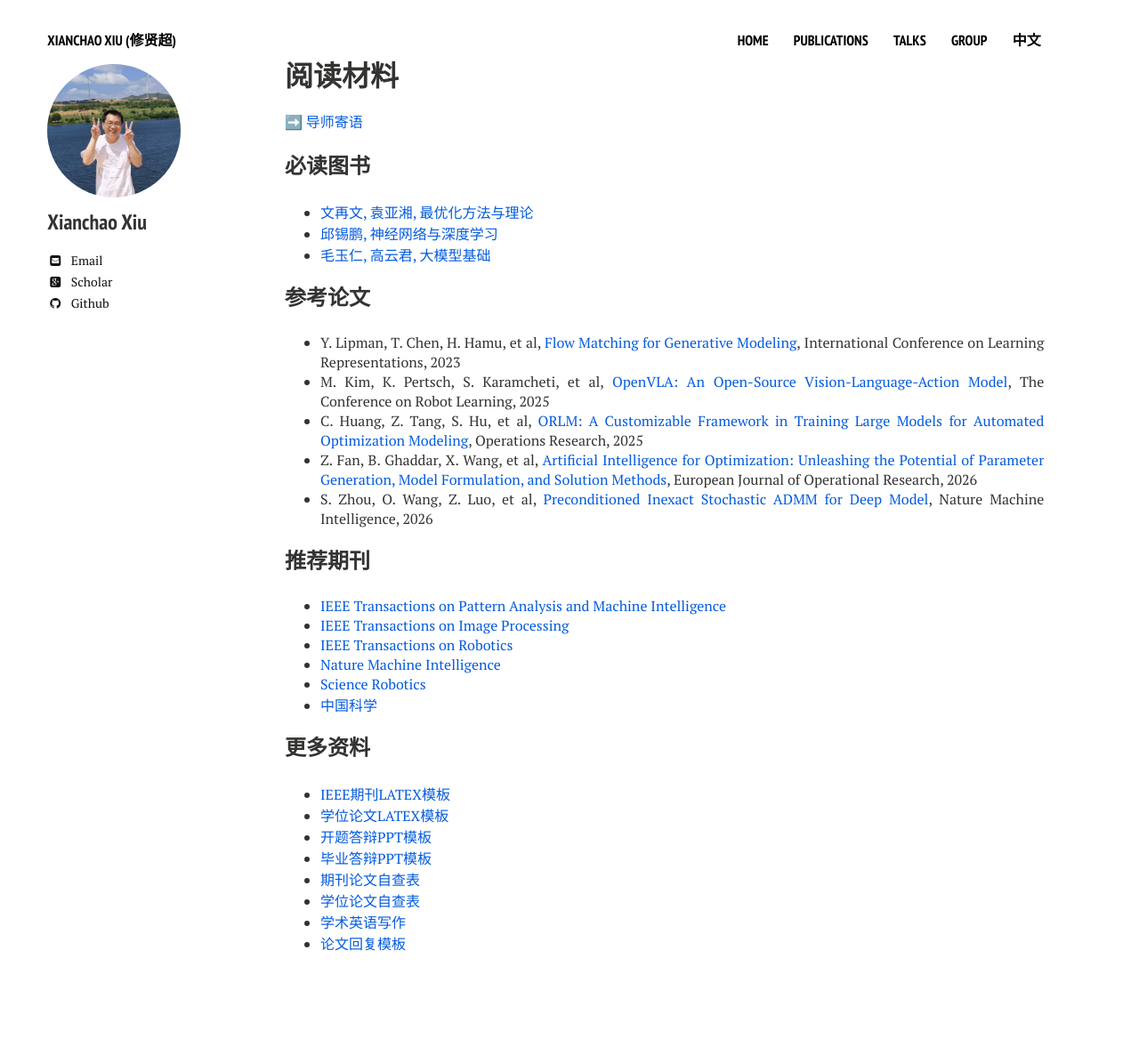
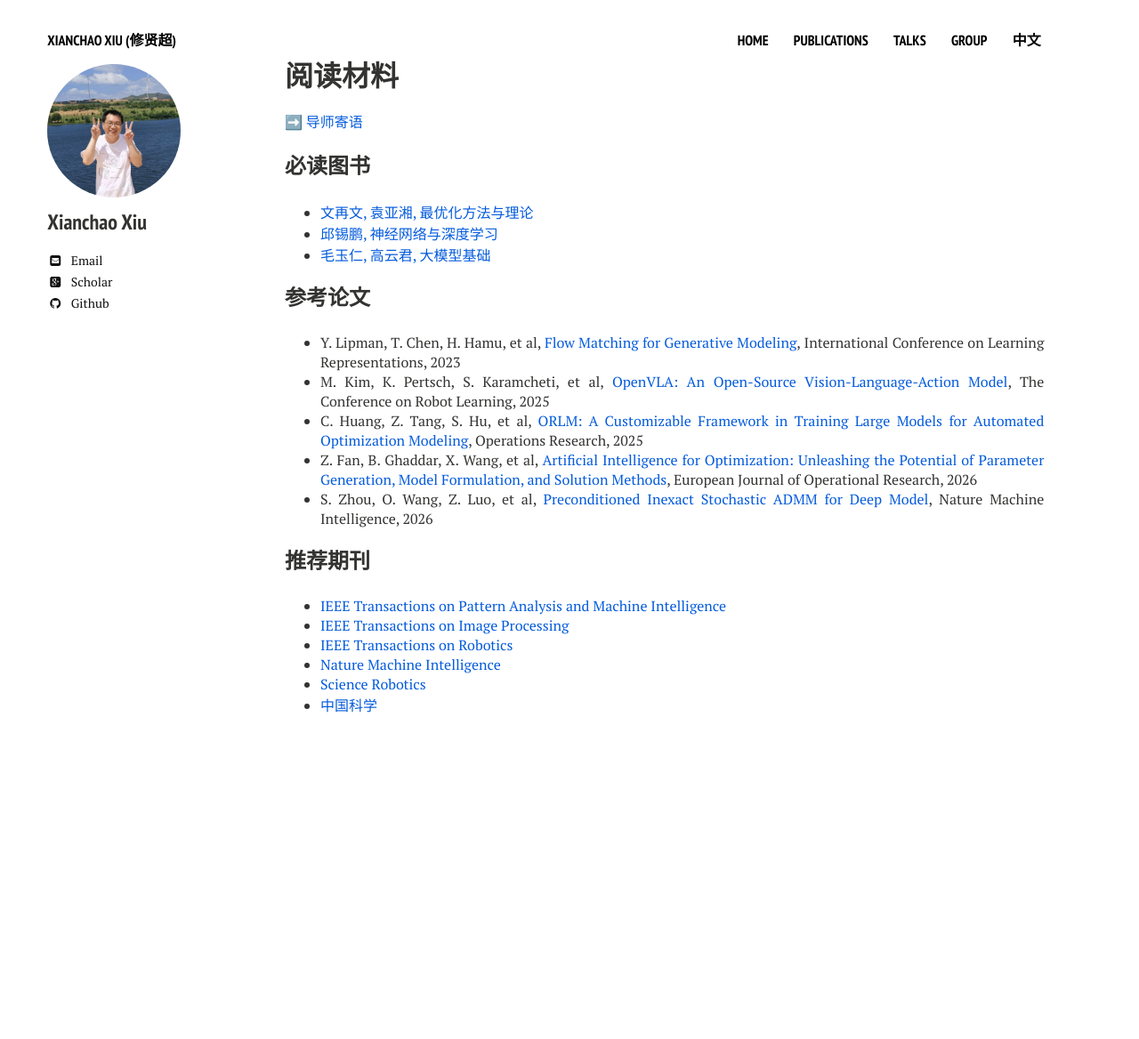
Before and after one commit to xianchaoxiu/xianchaoxiu.github.io, a Jekyll site: the page built from chinese/reading/index.md, in a window 1280 px wide. Shown: the whole page at 89% size. Built offline with Jekyll 4.4.1, drawn with Linux system fonts in a browser that asks for light colours; nearby versions of some CDN libraries; after the commit the page ends 900 px from its top, so only the background shows below that.

Commit message:
Update index.md

```diff
--- a/chinese/reading/index.md
+++ b/chinese/reading/index.md
@@ -31,15 +31,3 @@ share: false
 *  <a href="https://www.nature.com/natmachintell/" class="textlink" target="_blank"> Nature Machine Intelligence </a> <br>
 *  <a href="https://www.science.org/journal/scirobotics" class="textlink" target="_blank"> Science Robotics </a> <br>
 *  <a href="https://www.scichina.com/" class="textlink" target="_blank"> 中国科学 </a> <br>
-
-
-
-### 更多资料
-* <a href="https://www.overleaf.com/latex/templates/ieee-for-journals-template-with-bibtex-example-files-included/hjbyjvncdmpx" class="textlink" target="_blank"> IEEE期刊LATEX模板 <br>
-* <a href="https://www.overleaf.com/latex/templates/shuthesis-thesis-template-for-shanghai-university/fqdhvtkggqzv" class="textlink" target="_blank">  学位论文LATEX模板 <br>
-* <a href="../reading/kaiti.pptx" class="textlink" target="_blank">  开题答辩PPT模板 <br>
-* <a href="../reading/biye.pptx" class="textlink" target="_blank">  毕业答辩PPT模板 <br>
-* <a href="../reading/paper.pdf" class="textlink" target="_blank">  期刊论文自查表 <br>
-* <a href="../reading/thesis.pdf" class="textlink" target="_blank">  学位论文自查表 <br>
-* <a href="../reading/writing.pdf" class="textlink" target="_blank">  学术英语写作 <br>
-* <a href="../reading/reply.tex" class="textlink" target="_blank">  论文回复模板 <br>
```
